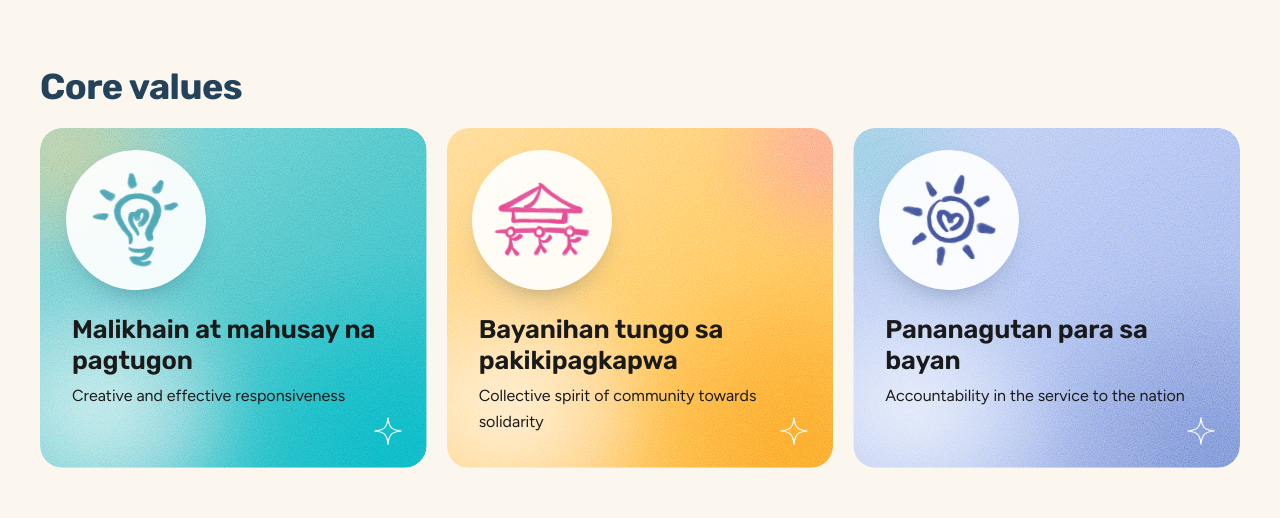
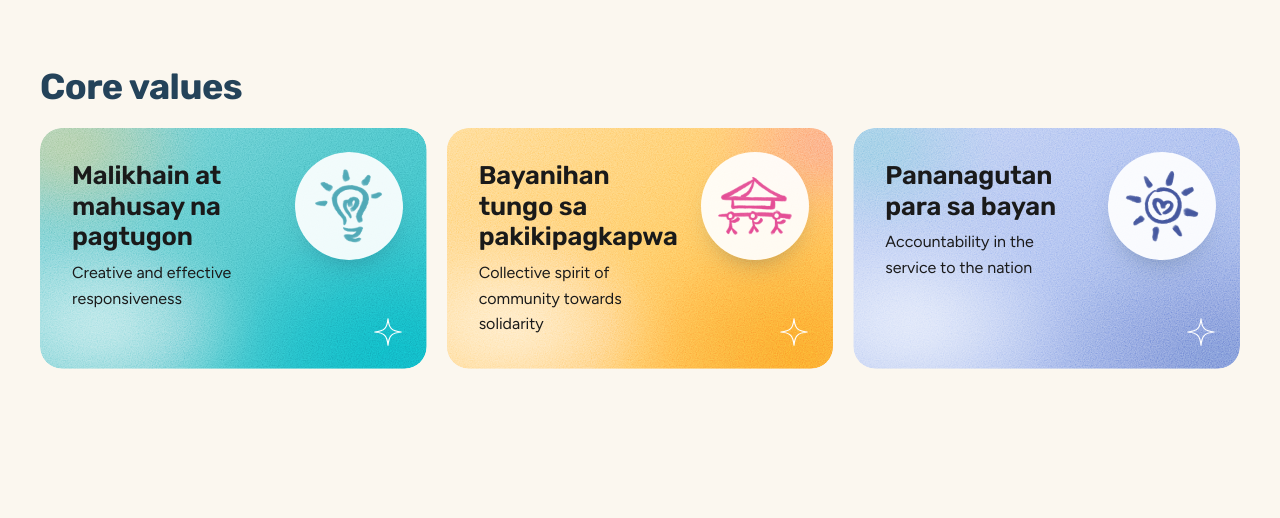
Before and after one commit to geloavendano/ab-website, a plain HTML site: page about.html in a window 1280 px wide. Shown: the part 1640-2158 px from the top of the page. Drawn offline with Linux system fonts and the light colour scheme.

Commit message:
About: core-value symbols in the card's top-right corner, text on the left
Co-Authored-By: Claude Opus 5.5 <noreply@anthropic.com>

```diff
--- a/ui/ab-ui-v3.css
+++ b/ui/ab-ui-v3.css
@@ -226,14 +226,15 @@ h1, h2, h3, h4 { font-family: var(--font-display); color: var(--navy); margin: 0
 }
 .values-grid { gap: clamp(1rem, 2vw, 1.5rem); }
 @media (min-width: 900px) { .grid.c3.values-grid { grid-template-columns: repeat(3, 1fr); } }
-.value-card { box-shadow: 0 24px 50px -32px rgba(36, 67, 90, .55); min-height: 340px; color: var(--ink); }
-.value-card .card__body { padding: clamp(1.5rem, 3vw, 2rem); padding-top: 186px; gap: .5rem; position: relative; z-index: 2; margin-top: auto; }
+.value-card { --value-icon: 108px; box-shadow: 0 24px 50px -32px rgba(36, 67, 90, .55); min-height: 240px; color: var(--ink); }
+/* Text on the left, the symbol in the top-right corner: the body keeps a right gutter the width of the disc. */
+.value-card .card__body { padding: clamp(1.5rem, 3vw, 2rem); padding-right: calc(var(--value-icon) + clamp(1.5rem, 3vw, 2rem) + .75rem); gap: .5rem; position: relative; z-index: 2; }
 .value-card h3 { color: var(--ink); font-size: clamp(1.35rem, 2vw, 1.6rem); line-height: 1.2; }
 .value-card p { margin: 0; color: var(--ink); font-size: 1rem; }
 /* Angat Buhay's painted symbols (ui/media/values/*.webp, transparent) on a white disc, so the teal bulb
    and blue sun stay legible on their own-colour cards. */
-.value-card__icon { position: absolute; top: 22px; left: clamp(1.1rem, 2.6vw, 1.6rem); z-index: 1; pointer-events: none;
-  width: 140px; height: 140px; padding: 20px; object-fit: contain; border-radius: 50%; background: rgba(255, 255, 255, .92);
+.value-card__icon { position: absolute; top: clamp(1.1rem, 2.4vw, 1.5rem); right: clamp(1.1rem, 2.4vw, 1.5rem); z-index: 1; pointer-events: none;
+  width: var(--value-icon); height: var(--value-icon); padding: 15px; object-fit: contain; border-radius: 50%; background: rgba(255, 255, 255, .92);
   box-shadow: 0 14px 30px -18px rgba(36, 67, 90, .55); }
 .value-card:nth-child(1) .value-card__icon { transform: rotate(-4deg); }
 .value-card:nth-child(3) .value-card__icon { transform: rotate(6deg); }
```
Also changed, not shown: 1 other file.
